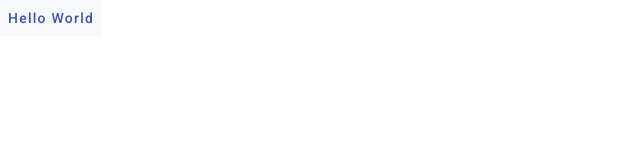
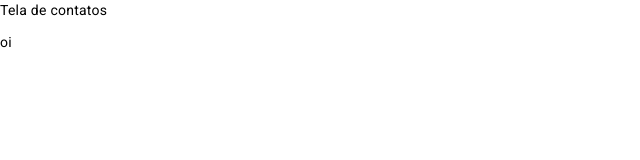
Before and after one commit to JonFalleNBR/agenda-api-front, an Angular app in the folder agenda-api-front/: page / in a window 1280 px wide. Shown: the top 160 px of the page, without its empty margins (0-640 px from the left). Built offline with nearby package versions, Linux system fonts and the light colour scheme.

Commit message:
Criação do component e Service de contato

```diff
--- a/agenda-api-front/src/app/app.component.html
+++ b/agenda-api-front/src/app/app.component.html
@@ -1 +1 @@
-<button mat-button color="primary">Hello World</button>
+<app-contato></app-contato>
--- a/agenda-api-front/src/app/app.module.ts
+++ b/agenda-api-front/src/app/app.module.ts
@@ -6,10 +6,13 @@
 import { provideAnimationsAsync } from '@angular/platform-browser/animations/async';
 import { BrowserAnimationsModule } from '@angular/platform-browser/animations';
 import { MatButtonModule } from '@angular/material/button';
+import { ContatoComponent } from './contato/contato.component';
+import { ContatoService } from './contato.service';
 
 @NgModule({
   declarations: [
-    AppComponent
+    AppComponent,
+    ContatoComponent
   ],
   imports: [
     BrowserModule,
@@ -18,6 +21,7 @@
     BrowserAnimationsModule
   ],
   providers: [
+    ContatoService,
     provideClientHydration(),
     provideAnimationsAsync()
   ],
--- /dev/null
+++ b/agenda-api-front/src/app/contato.service.ts
@@ -0,0 +1,9 @@
+import { Injectable } from '@angular/core';
+
+@Injectable({
+  providedIn: 'root'
+})
+export class ContatoService {
+
+  constructor() { }
+}
--- /dev/null
+++ b/agenda-api-front/src/app/contato/contato.component.html
@@ -0,0 +1,2 @@
+<p>Tela de contatos</p>
+{{ nome }}
--- /dev/null
+++ b/agenda-api-front/src/app/contato/contato.component.ts
@@ -0,0 +1,18 @@
+import { Component, OnInit } from '@angular/core';
+
+@Component({
+  selector: 'app-contato',
+  templateUrl: './contato.component.html',
+  styleUrl: './contato.component.css'
+})
+export class ContatoComponent implements OnInit{
+
+ nome : string = 'oi';
+
+constructor(){}
+
+  ngOnInit(): void {
+
+  }
+
+}
```
Also changed, not shown: agenda-api-front/src/app/contato/contato.component.css (added).
